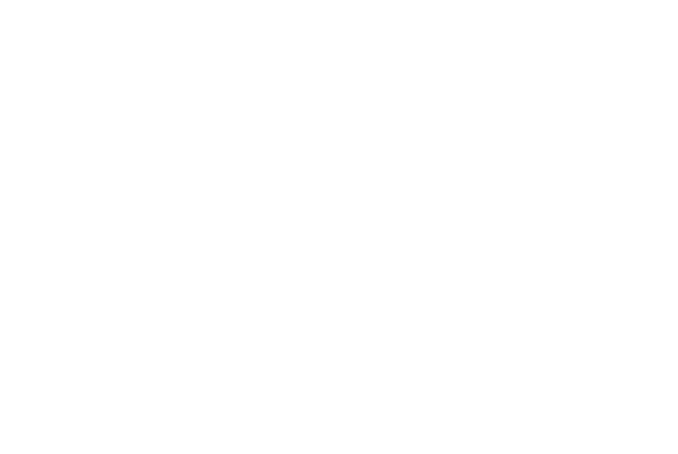
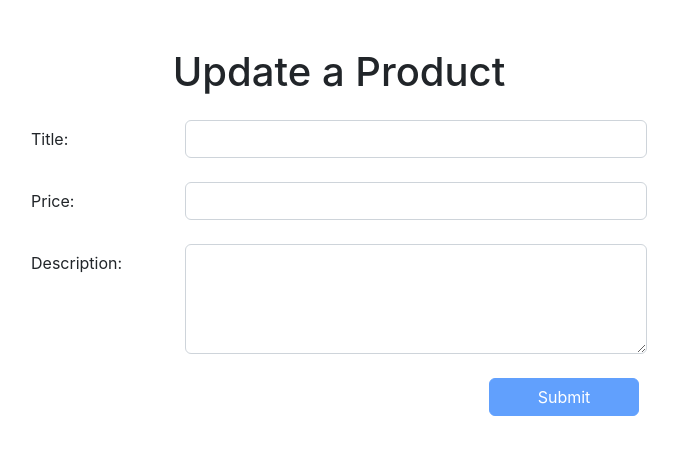
Before and after one commit to JohnathonBowers/product-manager, a React (Create React App) app in the folder client/: page /products/edit/1 in a window 1280 px wide. Before the commit this address had no page. Shown: the top 454 px of the page, without its empty margins (301-979 px from the left). Built offline with nearby package versions, Linux system fonts and the light colour scheme; no server answers.

Commit message:
add ability to update product entries

```diff
--- a/client/src/App.js
+++ b/client/src/App.js
@@ -1,5 +1,6 @@
 import { Routes, Route } from 'react-router-dom';
 import ProductDetail from './components/ProductDetail';
+import ProductUpdate from './components/ProductUpdate';
 import Main from './views/Main';
 
 function App() {
@@ -8,6 +9,7 @@
       <Routes>
         <Route element={<Main />} path="/products" default />
         <Route element={<ProductDetail />} path="/products/:id" />
+        <Route element={<ProductUpdate />} path="/products/edit/:id" />
       </Routes>
     </div>
   );
--- a/client/src/components/ProductList.jsx
+++ b/client/src/components/ProductList.jsx
@@ -1,10 +1,12 @@
 import React, { useEffect } from 'react';
-import { Link } from 'react-router-dom';
+import { Link, useNavigate } from 'react-router-dom';
 import axios from 'axios';
 
 const ProductList = (props) => {
 
     const {products, setProducts} = props;
+
+    const navigate = useNavigate();
 
     useEffect(() => {
         axios.get("http://localhost:8000/api/products")
@@ -22,8 +24,9 @@
             {
                 products.map((product, index) => {
                     return (
-                        <div key={index} className="my-2">
-                            <Link to={`/products/${product._id}`}>{product.title}</Link>
+                        <div key={index} className="my-2 d-flex flex-row align-items-center">
+                            <Link to={`/products/${product._id}`} className="me-2">{product.title}</Link>
+                            <button className="btn btn-warning" onClick={e => navigate(`/products/edit/${product._id}`)}>Edit</button>
                         </div>
                     )
                 })
--- /dev/null
+++ b/client/src/components/ProductUpdate.jsx
@@ -0,0 +1,105 @@
+import React, { useEffect, useState } from 'react'
+import axios from 'axios'
+import { useNavigate, useParams } from 'react-router-dom'
+
+const ProductUpdate = (props) => {
+
+    const { id } = useParams();
+
+    const [product, setProduct] = useState({
+        title: "",
+        price: "",
+        description: ""
+    });
+
+    const priceNumber = parseFloat(product.price)
+
+    const productPrice = (value => ( value / 100).toFixed(2))
+
+    const navigate = useNavigate();
+
+    useEffect(() => {
+        axios.get("http://localhost:8000/api/products/" + id)
+            .then(res => {
+                setProduct({
+                    title: res.data.title,
+                    price: productPrice(res.data.price),
+                    description: res.data.description
+                })
+            })
+            .catch(err => console.log(err))
+    }, [id])
+
+    const handleChange = (e) => {
+        setProduct({...product, [e.target.name]: e.target.value});
+    }
+
+    const updateProduct = (e) => {
+        e.preventDefault();
+        axios.put("http://localhost:8000/api/products/" + id, {
+            title: product.title,
+            price: product.price,
+            description: product.description
+        })
+            .then(res => {
+                console.log(res);
+                navigate("/products");
+            })
+            .catch(err => console.log(err))
+    }
+
+    return (
+        <div className="container col-sm-6 mt-4 pt-4">
+            <h1 className="text-center">Update a Product</h1>
+            <form onSubmit={updateProduct}>
+                <div className="d-flex flex-row my-4">
+                    <label htmlFor="title" className="col-form-label col-sm-3">Title:</label>
+                    <div className="col-sm-9">
+                        <input type="text" name="title" className="form-control" onChange={handleChange} value={product.title} />
+                        {
+                            product.title && product.title.length < 2 ?
+                            <p className="text-danger my-2">Title must be at least two characters long.</p> :
+                            ""
+                        }
+                    </div>
+                </div>
+                <div className="d-flex flex-row my-4">
+                    <label htmlFor="price" className="col-form-label col-sm-3">Price:</label>
+                    <div className="col-sm-9">
+                        <input type="text" name="price" className="form-control" onChange={handleChange} value={product.price} />
+                        {
+                            product.price && priceNumber < 0 ?
+                            <p className="text-danger my-2">Price cannot be less than zero.</p> :
+                            ""
+                        }
+                    </div>
+                </div>
+                <div className="d-flex flex-row my-4">
+                    <label htmlFor="description" className="col-form-label col-sm-3">Description:</label>
+                    <div className="col-sm-9">
+                        <textarea name="description" className="form-control" cols="30" rows="4" onChange={handleChange} value={product.description} ></textarea>
+                        {
+                            product.description && product.description.length < 10 ?
+                            <p className="text-danger my-2">Description must be longer than ten characters.</p> :
+                            ""
+                        }
+                        {
+                            product.description && product.description.length > 300 ?
+                            <p className="text-danger my-2">Description must be 300 characters or less.</p> :
+                            ""
+                        }
+                    </div>
+                </div>
+                <div className="row my-4 mx-2 justify-content-end">
+                    {
+                        product.title.length >= 2 && priceNumber >= 0 && product.description.length >= 10 && product.description.length <= 300 ?
+                        <input type="submit" className="btn btn-primary col-sm-3" value="Submit" /> :
+                        <input type="submit" className="btn btn-primary col-sm-3" value="Submit" disabled/>
+                    }
+                </div>
+            </form>
+        </div>
+    )
+}
+
+export default ProductUpdate
```
Also changed, not shown: 2 other files (tests, documents, lock files or other folders).
